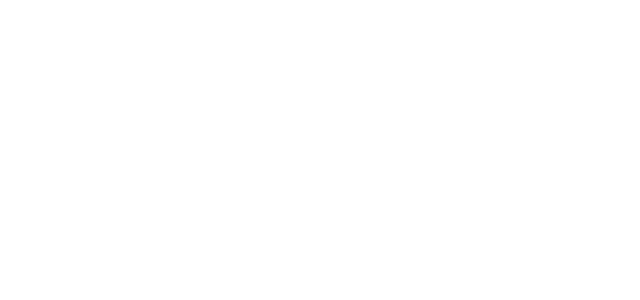
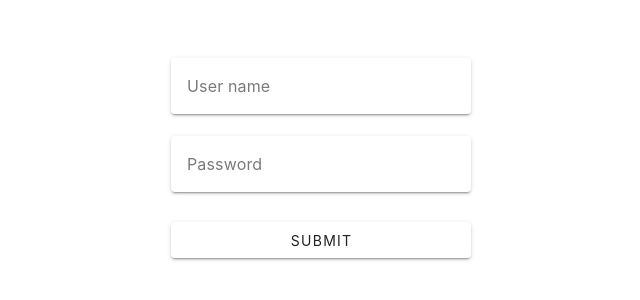
Before and after one commit to tommyal47/booking-template, a Vue app: page /login in a window 1280 px wide. Before the commit this address had no page. Shown: the part 242-542 px from the top of the page, without its empty margins (319-959 px from the left). Built offline with nearby package versions, Linux system fonts and the light colour scheme.

Commit message:
login page

```diff
--- a/src/router/index.js
+++ b/src/router/index.js
@@ -1,7 +1,8 @@
 import { createRouter, createWebHistory } from 'vue-router'
 import Home from '@/views/Homepage.vue'
-import Adduser from '@/views/Adduser.vue'
-import Users from '@/views/Users.vue'
+import Adduser from '@/views/AddUser.vue'
+import Users from '@/views/UsersIndex.vue'
+import LogIn from '@/views/LogIn.vue'
 
 const router = createRouter({
   history: createWebHistory(import.meta.env.BASE_URL),
@@ -21,6 +22,11 @@
       name: 'users',
       component: Users
     },
+    {
+      path: '/login',
+      name: 'login',
+      component: LogIn
+    },
     // {
     //   // path: '/about',
     //   // name: 'about',
--- /dev/null
+++ b/src/views/LogIn.vue
@@ -0,0 +1,36 @@
+<template>
+    <v-sheet class="mx-auto" width="300">
+        <v-form validate-on="submit lazy" @submit.prevent="logIn">
+            <v-text-field v-model="admin.userName" :rules="[nameRules]" label="User name" variant="solo"></v-text-field>
+            <v-text-field v-model="admin.userPassword" :rules="[passwordRules]" label="Password" type="password"
+                variant="solo"></v-text-field>
+
+            <v-btn class="mt-2" text="Submit" type="submit" block></v-btn>
+        </v-form>
+    </v-sheet>
+</template>
+
+
+<script setup>
+
+import { ref, computed } from 'vue'
+
+const admin = ref({})
+
+const nameRules = computed(() => {
+    if (admin.value.userName) return true
+
+    return 'User name is required'
+})
+
+const passwordRules = computed(() => {
+    if (admin.value.userPassword) return true
+
+    return 'Password is required'
+})
+
+const logIn = () => {
+    localStorage.setItem('auth', true)
+}
+
+</script>
```
Also changed, not shown: src/views/UsersIndex.vue (renamed from src/views/Users.vue).
